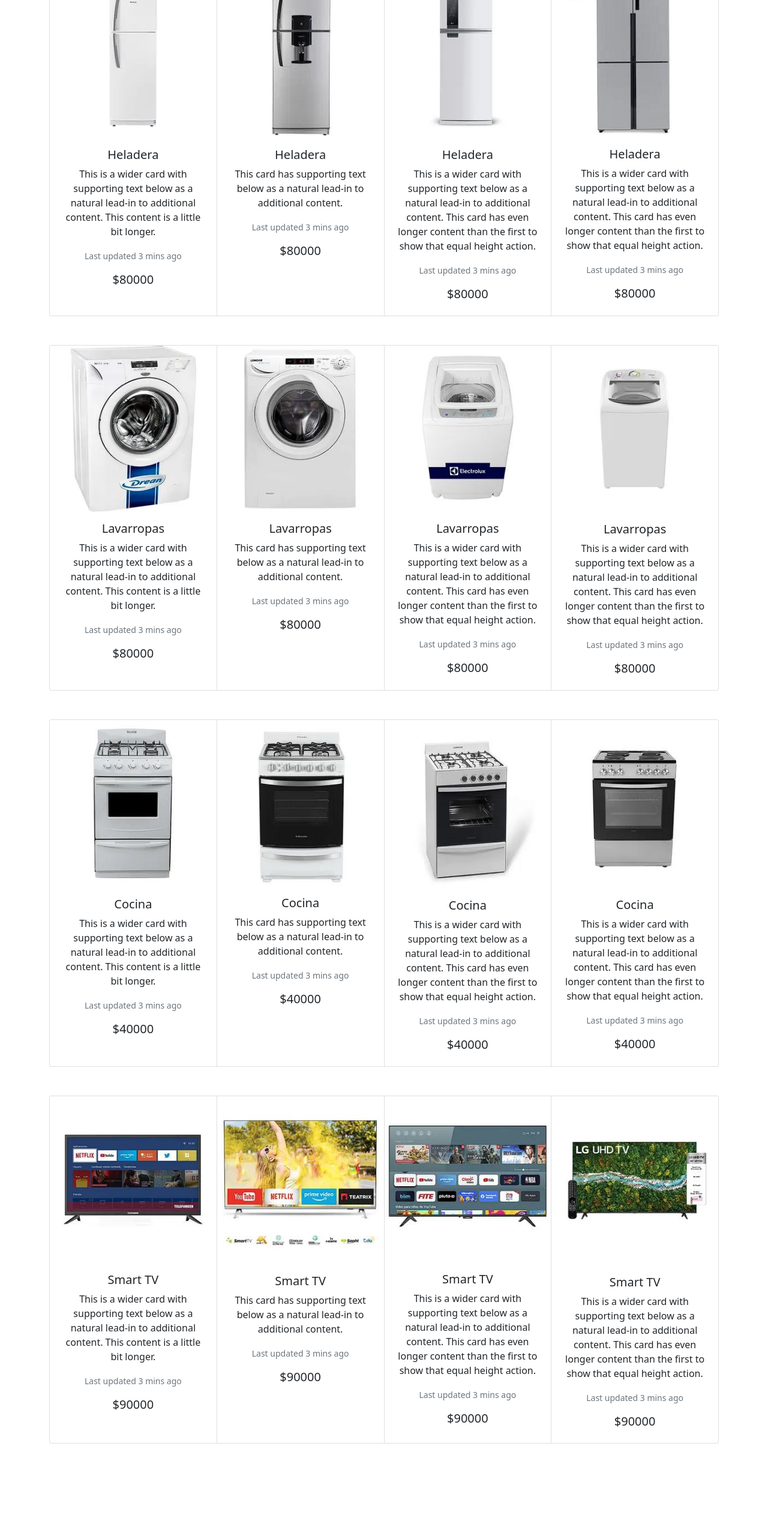
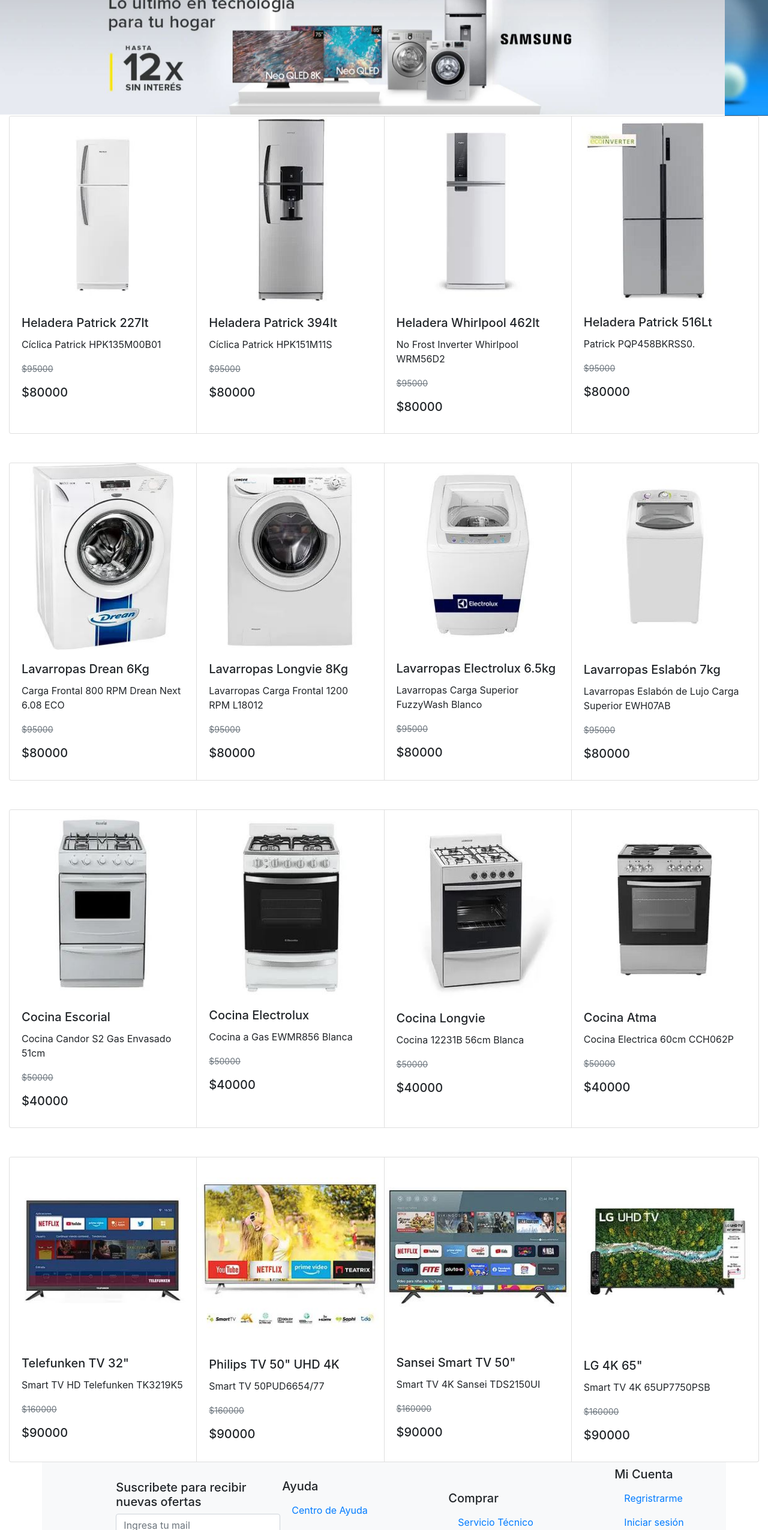
Before and after one commit to mariav0709/Proyecto-integrador-Cac, a plain HTML site: page index.html in a window 1280 px wide. Shown: the part 250-2800 px from the top of the page at 60% size. Before the commit the page ends 2656 px from the top, so only its background shows below. Drawn offline with nearby package versions, Linux system fonts and the light colour scheme.

Commit message:
Sincro con Productivo

```diff
--- a/index.html
+++ b/index.html
@@ -4,77 +4,120 @@
     <meta charset="UTF-8">
     <meta http-equiv="X-UA-Compatible" content="IE=edge">
     <meta name="viewport" content="width=device-width, initial-scale=1.0">
-    <link href="css/main.css" rel="stylesheet">
-    <!-- Bootstrap -->
-    <link href="https://cdn.jsdelivr.net/npm/bootstrap@5.1.3/dist/css/bootstrap.min.css" rel="stylesheet" integrity="sha384-1BmE4kWBq78iYhFldvKuhfTAU6auU8tT94WrHftjDbrCEXSU1oBoqyl2QvZ6jIW3" crossorigin="anonymous">
+ <!--BOOTSTRAP-->
+<link rel="stylesheet" href="https://cdn.jsdelivr.net/npm/bootstrap@4.6.1/dist/css/bootstrap.min.css" integrity="sha384-zCbKRCUGaJDkqS1kPbPd7TveP5iyJE0EjAuZQTgFLD2ylzuqKfdKlfG/eSrtxUkn" crossorigin="anonymous">
 
-    <title>Pagina Principal</title>
+<title>Linea Blanca</title>
+<link rel="shortcut icon" type="image/png" href="./CSS/IMAGENES/favicon.png">
 </head>
 <body>
+
 <header>
-        <nav class="navbar navbar-expand-lg navbar-light bg-light">
+  <!--ENCABEZADO-->
+    <nav class="navbar navbar-light pt-2 pb-2" style ="background: linear-gradient(to right, #ffffff,#c7b8fc);">
         <div class="container-fluid">
-              <a class="navbar-brand" href="#">Codo a Codo</a>
-              <button class="navbar-toggler" type="button" data-bs-toggle="collapse" data-bs-target="#navbarSupportedContent" aria-controls="navbarSupportedContent" aria-expanded="false" aria-label="Toggle navigation">
+          <a class="navbar-brand ps-5" href="#"><img src="./img/logo_texto.png"><!--Linea Blanca--></a>
+            <form class="d-flex col-8 mx-auto">
+                <div class="input-group">
+                  <input type="search" class="form-control " placeholder="Buscar Productos" aria-label="Buscar Productos">
+                  <button type="submit" class="input-group-text pt-0 pb-0" id="basic-addon1"><img src="./img/lupa.png"></button>
+
+                </div>
+            </form>
+        </div>
+    </nav>
+    <nav class="navbar navbar-expand-lg navbar-light pt-0 pb-0" style="background: linear-gradient(to right, #e9a54b,#d47901);">
+        <div class="container-fluid">
+
+          <button class="navbar-toggler" type="button" data-bs-toggle="collapse" data-bs-target="#navbarNav" aria-controls="navbarNav" aria-expanded="false" aria-label="Toggle navigation">
             <span class="navbar-toggler-icon"></span>
           </button>
           <div class="collapse navbar-collapse" id="navbarSupportedContent">
-                <ul class="navbar-nav me-auto mb-2 mb-lg-0">
-                  <li class="nav-item">
-                    <a class="nav-link active" aria-current="page" href="#">Inicio</a>
+            <ul class="navbar-nav mx-auto" >
+              <li class="nav-item" >
+                <a class="nav-link" href="#">&nbsp;&nbsp;&nbsp;&nbsp;Productos&nbsp;&nbsp;&nbsp;&nbsp;</a>
               </li>
-                  <li class="nav-item">
-                    <a class="nav-link" href="#">Link</a>
+              <li class="nav-item dropdown">
+                <a class="nav-link dropdown-toggle" href="#" id="navbarDropdown" role="button" data-bs-toggle="dropdown" aria-expanded="false">
+                    &nbsp;&nbsp;&nbsp;&nbsp;Categorías
+                </a>
+                <ul class="dropdown-menu" style="background-color: #e9a54b aria-labelledby= navbarDropdown">
+                  <li><a class="dropdown-item" href="#">Celulares</a></li>
+                  <li><a class="dropdown-item" href="#">Linea Frío</a></li>
+                  <li><a class="dropdown-item" href="#">Linea Calor</a></li>
+                  <li><a class="dropdown-item" href="#">Computación</a></li>
+                </ul>
+              </li>&nbsp;&nbsp;&nbsp;&nbsp;
+              <li class="nav-item ">
+                <a class="nav-link" href="#">&nbsp;&nbsp;&nbsp;&nbsp;Compras&nbsp;&nbsp;&nbsp;&nbsp;</a>
               </li>
-
+              <li class="nav-item ">
+                <a class="nav-link" href="#">&nbsp;&nbsp;&nbsp;&nbsp;Perfil&nbsp;&nbsp;&nbsp;&nbsp;</a>
+              </li>
+              <li class="nav-item col-8">
+                <a class="nav-link" href="#">&nbsp;&nbsp;&nbsp;&nbsp;<img src="./img/carrito.png">&nbsp;&nbsp;&nbsp;&nbsp;</a>
+              </li>
             </ul>
-                <form class="d-flex">
-                  <input class="form-control me-2" type="search" placeholder="Buscar" aria-label="Search">
-                  <button class="btn btn-outline-success" type="submit">Buscar</button>
-                </form>
           </div>
         </div>
       </nav>
+      <!-- JavaScript Bundle with Popper -->
+<script src="https://cdn.jsdelivr.net/npm/bootstrap@5.1.3/dist/js/bootstrap.bundle.min.js" integrity="sha384-ka7Sk0Gln4gmtz2MlQnikT1wXgYsOg+OMhuP+IlRH9sENBO0LRn5q+8nbTov4+1p" crossorigin="anonymous"></script>
 </header>
-    <main class="text-center">
-        <img src="./img/Banner_Ofertas.JPG" class="img-fluid" alt="Responsive image">
-        <br>
-        <br>
+<main>
+    <!--CARRUSEL-->
+  <div id="carouselExampleSlidesOnly" class="carousel slide" data-ride="carousel">
+    <div class="carousel-inner">
+      <div class="carousel-caption d-none d-md-block">
+
+      </div>
+        <div class="carousel-item active">
+          <img src="./img/Carrusel 1.JPG" class="d-block w-100" alt="laptop">
+        </div>
+        <div class="carousel-item">
+          <img src="./img/Carrusel 2.JPG" class="d-block w-100" alt="samsung">
+        </div>
+        <div class="carousel-item">
+          <img src="./img/Carrusel 3.JPG" class="d-block w-100" alt="iphone">
+        </div>
+    </div>
+  </div>
+
         <div class="card-group container col-sm">
 
                 <div class="card">
                         <img class="card-img-top" src="./img/Producto_1.JPG" alt="Card image cap">
                 <div class="card-body">
-                    <h5 class="card-title">Heladera</h5>
-                    <p class="card-text">This is a wider card with supporting text below as a natural lead-in to additional content. This content is a little bit longer.</p>
-                    <p class="card-text"><small class="text-muted">Last updated 3 mins ago</small></p>
+                    <h5 class="card-title">Heladera Patrick 227lt</h5>
+                    <p class="card-text">Cíclica Patrick HPK135M00B01</p>
+                    <p class="card-text"><small class="text-muted"><del>$95000</del></small></p>
                     <h5 class="card-title">$80000</h5>
                 </div>
                 </div>
                 <div class="card">
                 <img class="card-img-top" src="./img/Producto_1.1.JPG" alt="Card image cap">
                 <div class="card-body">
-                    <h5 class="card-title">Heladera</h5>
-                    <p class="card-text">This card has supporting text below as a natural lead-in to additional content.</p>
-                    <p class="card-text"><small class="text-muted">Last updated 3 mins ago</small></p>
+                    <h5 class="card-title">Heladera Patrick 394lt</h5>
+                    <p class="card-text">Cíclica Patrick HPK151M11S</p>
+                    <p class="card-text"><small class="text-muted"><del>$95000</del></small></p>
                     <h5 class="card-title">$80000</h5>
                 </div>
                 </div>
                 <div class="card">
                 <img class="card-img-top" src="./img/Producto_1.2.JPG" alt="Card image cap">
                 <div class="card-body">
-                    <h5 class="card-title">Heladera</h5>
-                    <p class="card-text">This is a wider card with supporting text below as a natural lead-in to additional content. This card has even longer content than the first to show that equal height action.</p>
-                    <p class="card-text"><small class="text-muted">Last updated 3 mins ago</small></p>
+                    <h5 class="card-title">Heladera Whirlpool 462lt</h5>
+                    <p class="card-text">No Frost Inverter Whirlpool WRM56D2</p>
+                    <p class="card-text"><small class="text-muted"><del>$95000</del></small></p>
                     <h5 class="card-title">$80000</h5>
                 </div>
                 </div>
                 <div class="card">
                     <img class="card-img-top" src="./img/Producto_1.3.JPG" alt="Card image cap">
                     <div class="card-body">
-                        <h5 class="card-title">Heladera</h5>
-                        <p class="card-text">This is a wider card with supporting text below as a natural lead-in to additional content. This card has even longer content than the first to show that equal height action.</p>
-                        <p class="card-text"><small class="text-muted">Last updated 3 mins ago</small></p>
+                        <h5 class="card-title">Heladera Patrick 516Lt</h5>
+                        <p class="card-text">Patrick PQP458BKRSS0.</p>
+                        <p class="card-text"><small class="text-muted"><del>$95000</del></small></p>
                         <h5 class="card-title">$80000</h5>
                     </div>
                     </div>
@@ -87,36 +130,36 @@
             <div class="card">
             <img class="card-img-top" src="./img/Producto_2.JPG" alt="Card image cap">
             <div class="card-body">
-                <h5 class="card-title">Lavarropas</h5>
-                <p class="card-text">This is a wider card with supporting text below as a natural lead-in to additional content. This content is a little bit longer.</p>
-                <p class="card-text"><small class="text-muted">Last updated 3 mins ago</small></p>
+                <h5 class="card-title">Lavarropas Drean 6Kg</h5>
+                <p class="card-text">Carga Frontal 800 RPM Drean Next 6.08 ECO</p>
+                <p class="card-text"><small class="text-muted"><del>$95000</del></small></p>
                 <h5 class="card-title">$80000</h5>
             </div>
             </div>
             <div class="card">
             <img class="card-img-top" src="./img/Producto_2.1.JPG" alt="Card image cap">
             <div class="card-body">
-                <h5 class="card-title">Lavarropas</h5>
-                <p class="card-text">This card has supporting text below as a natural lead-in to additional content.</p>
-                <p class="card-text"><small class="text-muted">Last updated 3 mins ago</small></p>
+                <h5 class="card-title">Lavarropas Longvie 8Kg</h5>
+                <p class="card-text">Lavarropas Carga Frontal 1200 RPM L18012</p>
+                <p class="card-text"><small class="text-muted"><del>$95000</del></small></p>
                 <h5 class="card-title">$80000</h5>
             </div>
             </div>
             <div class="card">
             <img class="card-img-top" src="./img/Producto_2.2.JPG" alt="Card image cap">
             <div class="card-body">
-                <h5 class="card-title">Lavarropas</h5>
-                <p class="card-text">This is a wider card with supporting text below as a natural lead-in to additional content. This card has even longer content than the first to show that equal height action.</p>
-                <p class="card-text"><small class="text-muted">Last updated 3 mins ago</small></p>
+                <h5 class="card-title">Lavarropas Electrolux 6.5kg</h5>
+                <p class="card-text">Lavarropas Carga Superior FuzzyWash Blanco</p>
+                <p class="card-text"><small class="text-muted"><del>$95000</del></small></p>
                 <h5 class="card-title">$80000</h5>
             </div>
             </div>
             <div class="card">
                 <img class="card-img-top" src="./img/Producto_2.3.JPG" alt="Card image cap">
                 <div class="card-body">
-                    <h5 class="card-title">Lavarropas</h5>
-                    <p class="card-text">This is a wider card with supporting text below as a natural lead-in to additional content. This card has even longer content than the first to show that equal height action.</p>
-                    <p class="card-text"><small class="text-muted">Last updated 3 mins ago</small></p>
+                    <h5 class="card-title">Lavarropas Eslabón 7kg</h5>
+                    <p class="card-text">Lavarropas Eslabón de Lujo Carga Superior EWH07AB</p>
+                    <p class="card-text"><small class="text-muted"><del>$95000</del></small></p>
                     <h5 class="card-title">$80000</h5>
                 </div>
                 </div>
@@ -129,36 +172,36 @@
             <div class="card">
             <img class="card-img-top" src="./img/Producto_3.JPG" alt="Card image cap">
             <div class="card-body">
-                <h5 class="card-title">Cocina</h5>
-                <p class="card-text">This is a wider card with supporting text below as a natural lead-in to additional content. This content is a little bit longer.</p>
-                <p class="card-text"><small class="text-muted">Last updated 3 mins ago</small></p>
+                <h5 class="card-title">Cocina Escorial</h5>
+                <p class="card-text">Cocina Candor S2 Gas Envasado 51cm</p>
+                <p class="card-text"><small class="text-muted"><del>$50000</del></small></p>
                 <h5 class="card-title">$40000</h5>
             </div>
             </div>
             <div class="card">
             <img class="card-img-top" src="./img/Producto_3.1.JPG" alt="Card image cap">
             <div class="card-body">
-                <h5 class="card-title">Cocina</h5>
-                <p class="card-text">This card has supporting text below as a natural lead-in to additional content.</p>
-                <p class="card-text"><small class="text-muted">Last updated 3 mins ago</small></p>
+                <h5 class="card-title">Cocina Electrolux</h5>
+                <p class="card-text">Cocina a Gas EWMR856 Blanca</p>
+                <p class="card-text"><small class="text-muted"><del>$50000</del></small></p>
                 <h5 class="card-title">$40000</h5>
             </div>
             </div>
             <div class="card">
             <img class="card-img-top" src="./img/Producto_3.2.JPG" alt="Card image cap">
             <div class="card-body">
-                <h5 class="card-title">Cocina</h5>
-                <p class="card-text">This is a wider card with supporting text below as a natural lead-in to additional content. This card has even longer content than the first to show that equal height action.</p>
-                <p class="card-text"><small class="text-muted">Last updated 3 mins ago</small></p>
+                <h5 class="card-title">Cocina Longvie</h5>
+                <p class="card-text">Cocina 12231B 56cm Blanca</p>
+                <p class="card-text"><small class="text-muted"><del>$50000</del></small></p>
                 <h5 class="card-title">$40000</h5>
             </div>
             </div>
             <div class="card">
                 <img class="card-img-top" src="./img/Producto_3.3.JPG" alt="Card image cap">
                 <div class="card-body">
-                    <h5 class="card-title">Cocina</h5>
-                    <p class="card-text">This is a wider card with supporting text below as a natural lead-in to additional content. This card has even longer content than the first to show that equal height action.</p>
-                    <p class="card-text"><small class="text-muted">Last updated 3 mins ago</small></p>
+                    <h5 class="card-title">Cocina Atma</h5>
+                    <p class="card-text">Cocina Electrica 60cm CCH062P</p>
+                    <p class="card-text"><small class="text-muted"><del>$50000</del></small></p>
                     <h5 class="card-title">$40000</h5>
                 </div>
                 </div>
@@ -171,36 +214,36 @@
             <div class="card">
             <img class="card-img-top" src="./img/Producto_4.JPG" alt="Card image cap">
             <div class="card-body">
-                <h5 class="card-title">Smart TV</h5>
-                <p class="card-text">This is a wider card with supporting text below as a natural lead-in to additional content. This content is a little bit longer.</p>
-                <p class="card-text"><small class="text-muted">Last updated 3 mins ago</small></p>
+                <h5 class="card-title">Telefunken TV 32"</h5>
+                <p class="card-text">Smart TV HD Telefunken TK3219K5</p>
+                <p class="card-text"><small class="text-muted"><del>$160000</del></small></p>
                 <h5 class="card-title">$90000</h5>
             </div>
             </div>
             <div class="card">
             <img class="card-img-top" src="./img/Producto_4.1.JPG" alt="Card image cap">
             <div class="card-body">
-                <h5 class="card-title">Smart TV</h5>
-                <p class="card-text">This card has supporting text below as a natural lead-in to additional content.</p>
-                <p class="card-text"><small class="text-muted">Last updated 3 mins ago</small></p>
+                <h5 class="card-title">Philips TV 50" UHD 4K</h5>
+                <p class="card-text">Smart TV 50PUD6654/77</p>
+                <p class="card-text"><small class="text-muted"><del>$160000</del></small></p>
                 <h5 class="card-title">$90000</h5>
             </div>
             </div>
             <div class="card">
             <img class="card-img-top" src="./img/Producto_4.2.JPG" alt="Card image cap">
             <div class="card-body">
-                <h5 class="card-title">Smart TV</h5>
-                <p class="card-text">This is a wider card with supporting text below as a natural lead-in to additional content. This card has even longer content than the first to show that equal height action.</p>
-                <p class="card-text"><small class="text-muted">Last updated 3 mins ago</small></p>
+                <h5 class="card-title">Sansei Smart TV 50"</h5>
+                <p class="card-text">Smart TV 4K Sansei TDS2150UI</p>
+                <p class="card-text"><small class="text-muted"><del>$160000</del></small></p>
                 <h5 class="card-title">$90000</h5>
             </div>
             </div>
             <div class="card">
                 <img class="card-img-top" src="./img/Producto_4.3.JPG" alt="Card image cap">
                 <div class="card-body">
-                    <h5 class="card-title">Smart TV</h5>
-                    <p class="card-text">This is a wider card with supporting text below as a natural lead-in to additional content. This card has even longer content than the first to show that equal height action.</p>
-                    <p class="card-text"><small class="text-muted">Last updated 3 mins ago</small></p>
+                    <h5 class="card-title">LG 4K 65"</h5>
+                    <p class="card-text">Smart TV 4K 65UP7750PSB</p>
+                    <p class="card-text"><small class="text-muted"><del>$160000</del></small></p>
                     <h5 class="card-title">$90000</h5>
                 </div>
                 </div>
@@ -211,11 +254,85 @@
 
     </main>
     <footer>
+        <!-- FORMULARIO-->
+    <div class="container">
+      <nav class="row navbar navbar-expand-lg navbar-light bg-light">
+          <div class="col-3 offset-1">
+              <form class="form-inline my-2 my-lg-0">
+              <h5>Suscribete para recibir nuevas ofertas</h5>
+              <div class="mb-3">
 
+          <input class="form-control mr-sm-2" class="form-control"  aria-describedby="email" placeholder="Ingresa tu mail">
+
+          </div>
+          <button type="submit" class="btn btn-primary">SUSCRIBIRME</button>
+      </form>
+          </div>
+          <!--AYUDA COLUMNA 1-->
+
+          <div class="col-3">
+          <ul class="nav flex-column">
+              <li class="nav-item">
+              <h5>Ayuda</h5>
+              </li>
+              <li class="nav-item">
+              <a class="nav-link" href="#">Centro de Ayuda</a>
+              </li>
+              <li class="nav-item">
+              <a class="nav-link ">Centro de Seguridad</a>
+              </li>
+              <li class="nav-item">
+                  <a class="nav-link active" aria-current="page" href="#">Contáctanos</a>
+              </li>
+          </ul>
+          </div>
+          <!-- COMPRAR COLUMNA 2-->
+          <div class="col-3">
+          <ul class="nav flex-column">
+              <li class="nav-item">
+              <h5>Comprar</h5>
+              </li>
+              <li class="nav-item">
+              <a class="nav-link" href="#">Servicio Técnico</a>
+              </li>
+              <li class="nav-item">
+              <a class="nav-link" href="#">Información Legal</a>
+              </li>
+          </ul>
+          </div>
+          <!-- MI CUENTA COLUMNA 3 -->
+          <div class="col-3">
+          <ul class="nav flex-column">
+              <li class="nav-item">
+              <h5>Mi Cuenta</h5>
+              </li>
+              <li class="nav-item">
+              <a class="nav-link" href="#">Regristrarme</a>
+              </li>
+              <li class="nav-item">
+              <a class="nav-link" href="#">Iniciar sesión</a>
+              </li>
+              </li>
+              <li class="nav-item">
+              <a class="nav-link" href="#">Olvide mi usuario</a>
+              </li>
+              </li>
+              <li class="nav-item">
+              <a class="nav-link" href="#">Olvide mi contraseña</a>
+              </li>
+          </ul>
+          </div>
+      </div>
+
+       <!-- ALL RIGHTS RESERVED-->
+      <div class="text-center p-3" style="background-color: rgba(0, 0, 0, 0.2);">
+          <p> © 2022 Copyright: All rights Reserved | Capital Federal | Argentina </p>
+      </div>
+  </nav>
     </footer>
-    <!-- LINKS DE JS PARA BOOTSTRAP -->
-    <script src="https://cdn.jsdelivr.net/npm/bootstrap@5.1.3/dist/js/bootstrap.bundle.min.js" integrity="sha384-ka7Sk0Gln4gmtz2MlQnikT1wXgYsOg+OMhuP+IlRH9sENBO0LRn5q+8nbTov4+1p" crossorigin="anonymous"></script>
-
+    <script src="https://cdn.jsdelivr.net/npm/jquery@3.5.1/dist/jquery.slim.min.js" integrity="sha384-DfXdz2htPH0lsSSs5nCTpuj/zy4C+OGpamoFVy38MVBnE+IbbVYUew+OrCXaRkfj" crossorigin="anonymous"></script>
+    <script src="https://cdn.jsdelivr.net/npm/popper.js@1.16.1/dist/umd/popper.min.js" integrity="sha384-9/reFTGAW83EW2RDu2S0VKaIzap3H66lZH81PoYlFhbGU+6BZp6G7niu735Sk7lN" crossorigin="anonymous"></script>
+    <script src="https://cdn.jsdelivr.net/npm/bootstrap@4.6.1/dist/js/bootstrap.min.js" integrity="sha384-VHvPCCyXqtD5DqJeNxl2dtTyhF78xXNXdkwX1CZeRusQfRKp+tA7hAShOK/B/fQ2" crossorigin="anonymous"></script>
 
 </body>
 </html>
```
Also changed, not shown: img/Carrusel 1.JPG (added), img/Carrusel 2.JPG (added), img/Carrusel 3.JPG (added), img/LAPTOP.jpg (added), img/SAMSUNG.jpg (added), img/carrito.png (added), img/favicon.png (added), img/iphones.jpg (added), img/logo.png (added), img/logo_texto.png (added), img/lupa.png (added). Lines whose indentation alone changed are shown as unchanged.
